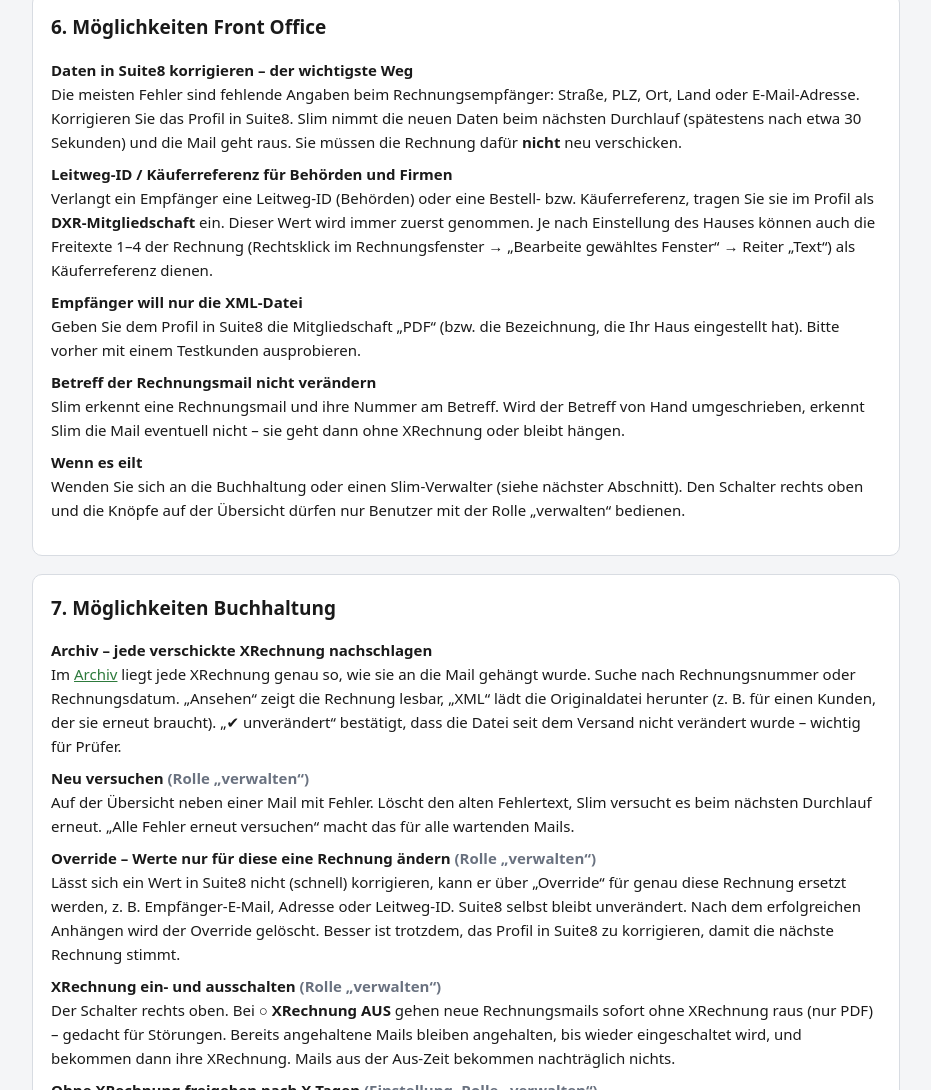
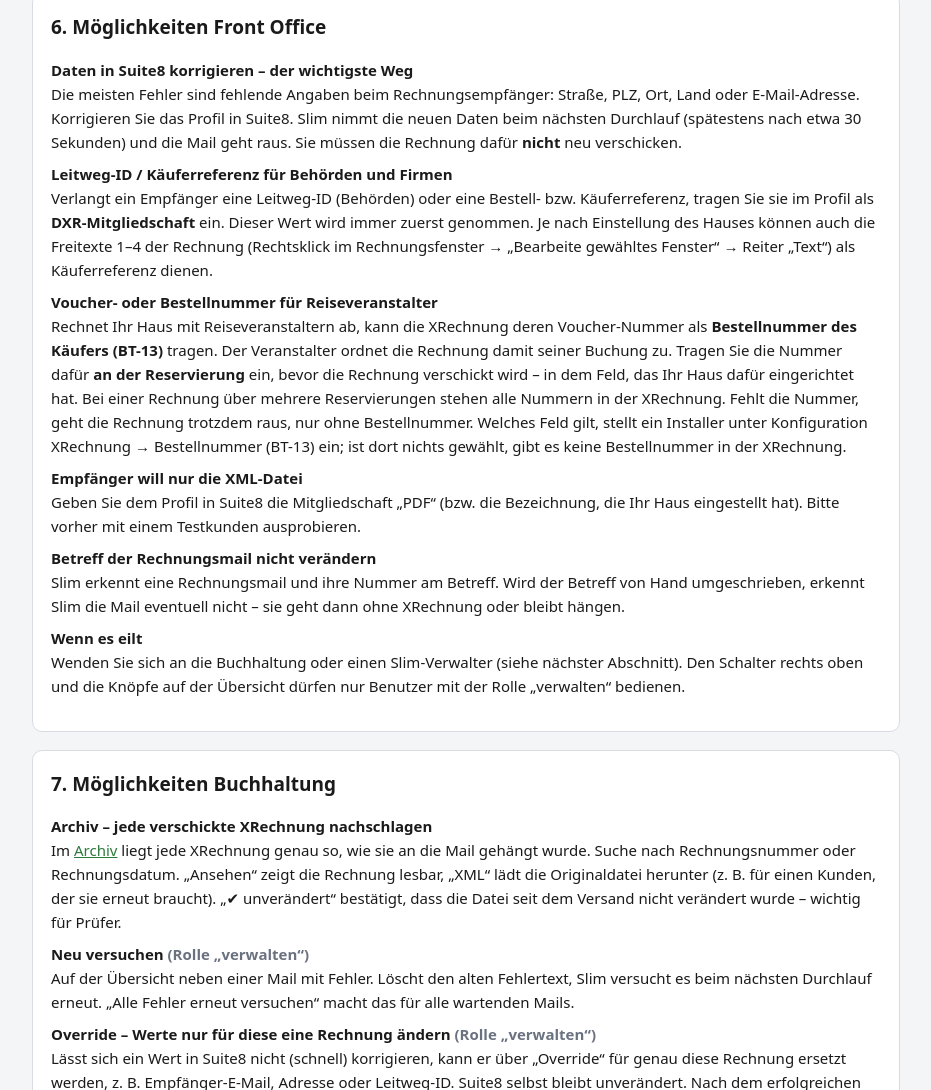
Before and after one commit to ahornhotels/XRechnung_Slim, a plain HTML site: page slim/frontend/handbuch.html in a window 1280 px wide. Shown: the part 5551-6641 px from the top of the page, without its empty margins (174-1105 px from the left). Drawn offline with Linux system fonts and the light colour scheme; no server answers.

Commit message:
docs(handbuch): Voucher-Nummer als Bestellnummer (BT-13) fürs Front Office
Co-Authored-By: Claude Fable 5.2 <noreply@anthropic.com>
Claude-Session: https://claude.ai/code/session_01UEQVo83pDq4yYJsKkC6vEU

```diff
--- a/slim/frontend/handbuch.html
+++ b/slim/frontend/handbuch.html
@@ -248,6 +248,14 @@
         Profil als <b>DXR-Mitgliedschaft</b> ein. Dieser Wert wird immer zuerst genommen. Je nach Einstellung des Hauses
         können auch die Freitexte 1–4 der Rechnung (Rechtsklick im Rechnungsfenster → „Bearbeite gewähltes Fenster“ →
         Reiter „Text“) als Käuferreferenz dienen.</dd>
+      <dt>Voucher- oder Bestellnummer für Reiseveranstalter</dt>
+      <dd>Rechnet Ihr Haus mit Reiseveranstaltern ab, kann die XRechnung deren Voucher-Nummer als
+        <b>Bestellnummer des Käufers (BT-13)</b> tragen. Der Veranstalter ordnet die Rechnung damit seiner Buchung zu.
+        Tragen Sie die Nummer dafür <b>an der Reservierung</b> ein, bevor die Rechnung verschickt wird – in dem Feld,
+        das Ihr Haus dafür eingerichtet hat. Bei einer Rechnung über mehrere Reservierungen stehen alle Nummern
+        in der XRechnung. Fehlt die Nummer, geht die Rechnung trotzdem raus, nur ohne Bestellnummer.
+        Welches Feld gilt, stellt ein Installer unter Konfiguration XRechnung → Bestellnummer (BT-13) ein;
+        ist dort nichts gewählt, gibt es keine Bestellnummer in der XRechnung.</dd>
       <dt>Empfänger will nur die XML-Datei</dt>
       <dd>Geben Sie dem Profil in Suite8 die Mitgliedschaft „PDF“ (bzw. die Bezeichnung, die Ihr Haus eingestellt hat).
         Bitte vorher mit einem Testkunden ausprobieren.</dd>
```
